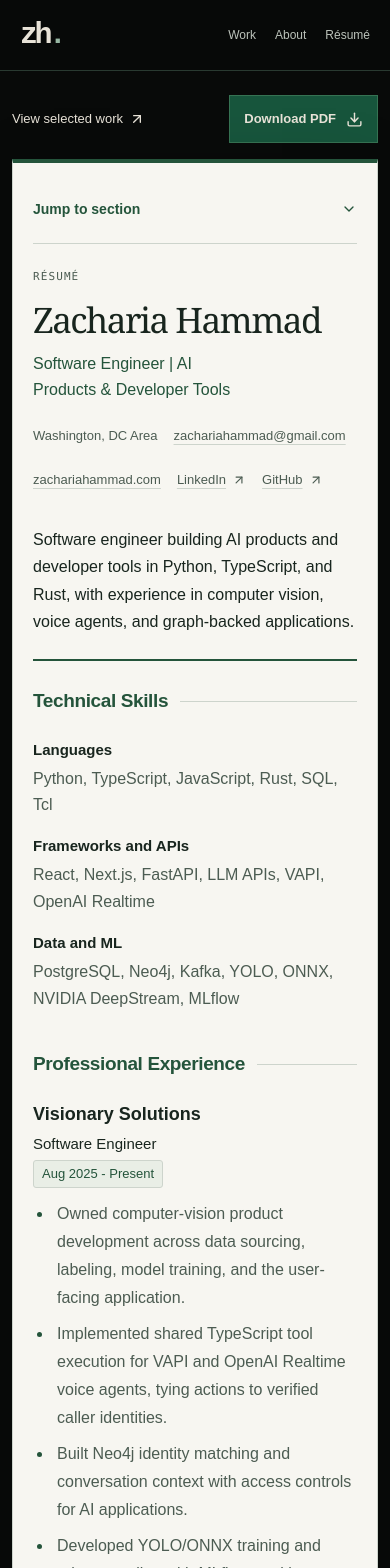
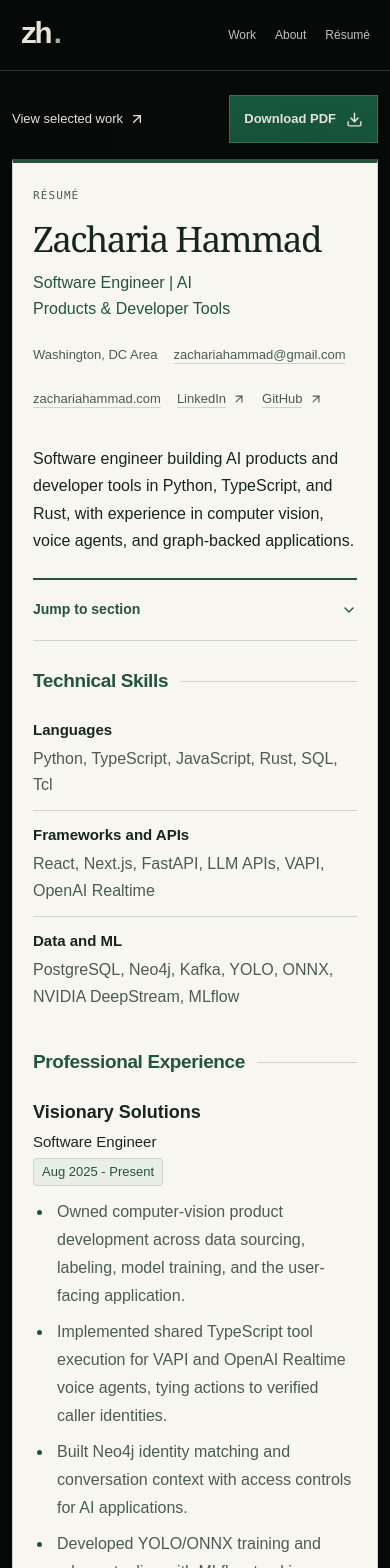
Before and after one commit to Zach-hammad/zach-hammad-portfolio, a Next.js app: page /resume in a window 390 px wide. Shown: the top 1568 px of the page. Built offline with nearby package versions, Linux system fonts and the light colour scheme.

Commit message:
Improve resume navigation and reading rhythm

```diff
--- a/src/app/globals.css
+++ b/src/app/globals.css
@@ -1591,9 +1591,6 @@ details[open] .detail-symbol::after {
 .resume-actions .text-link {
   font-size: 14px;
 }
-.resume-links {
-  margin-top: 0;
-}
 .resume-meta a {
   display: inline-flex;
   align-items: center;
@@ -1610,9 +1607,6 @@ details[open] .detail-symbol::after {
 }
 .resume-layout {
   margin-top: 32px;
-}
-.resume-section {
-  scroll-margin-top: 24px;
 }
 .resume-section + .resume-section {
   margin-top: 40px;
@@ -1627,6 +1621,11 @@ details[open] .detail-symbol::after {
   letter-spacing: -0.02em;
   color: var(--accent);
   margin-bottom: 24px;
+  scroll-margin-top: 24px;
+}
+.resume-section h2:focus-visible {
+  outline: 2px solid var(--accent);
+  outline-offset: 5px;
 }
 .resume-section h2::after {
   content: "";
@@ -1637,6 +1636,10 @@ details[open] .detail-symbol::after {
 }
 .resume-entry {
   margin-top: 28px;
+}
+.resume-entry + .resume-entry {
+  padding-top: 24px;
+  border-top: 1px solid var(--line);
 }
 .resume-section h2 + .resume-entry {
   margin-top: 0;
@@ -1706,7 +1709,9 @@ details[open] .detail-symbol::after {
   gap: 8px 24px;
 }
 .resume-skill + .resume-skill {
-  margin-top: 16px;
+  margin-top: 12px;
+  padding-top: 12px;
+  border-top: 1px solid var(--line);
 }
 .resume-skill h3 {
   font-size: 15px;
@@ -1743,9 +1748,15 @@ details[open] .detail-symbol::after {
   }
   .resume-mobile-contents {
     display: block;
-    margin-bottom: 24px;
-    padding-bottom: 12px;
+    position: sticky;
+    top: 81px;
+    z-index: 20;
+    padding-block: 8px;
     border-bottom: 1px solid var(--line);
+    background: var(--page);
+  }
+  .resume-section h2 {
+    scroll-margin-top: 64px;
   }
   .resume-mobile-contents summary {
     display: flex;
@@ -1765,6 +1776,8 @@ details[open] .detail-symbol::after {
   }
   .resume-mobile-contents nav {
     padding-top: 8px;
+    max-height: min(18rem, calc(100dvh - 180px));
+    overflow-y: auto;
   }
   .resume-mobile-contents a {
     display: flex;
@@ -1777,6 +1790,9 @@ details[open] .detail-symbol::after {
   .resume-mobile-contents a:hover {
     background: #e9eee6;
   }
+  .resume-mobile-contents a:focus-visible {
+    outline-offset: -2px;
+  }
   .shell {
     width: calc(100% - 64px);
   }
@@ -2064,8 +2080,8 @@ details[open] .detail-symbol::after {
     font-size: 13px;
     margin-top: 12px;
   }
-  .resume-links {
-    margin-top: 0;
+  .resume-mobile-contents {
+    top: 71px;
   }
   .resume-summary {
     font-size: 16px;
--- a/src/app/resume/page.tsx
+++ b/src/app/resume/page.tsx
@@ -1,7 +1,8 @@
 import type { Metadata } from "next";
 import Link from "next/link";
-import { ArrowUpRight, ChevronDown, Download } from "lucide-react";
+import { ArrowUpRight, Download } from "lucide-react";
 import TopBar from "@/components/TopBar";
+import ResumeSectionMenu from "@/components/ResumeSectionMenu";
 import { contact } from "@/data/contact";
 import { resume } from "@/data/resume";
 import { site } from "@/data/site";
@@ -63,14 +64,6 @@ export default function ResumePage() {
             <ul>{sectionLinks}</ul>
           </nav>
           <article className="resume-document" aria-label={`${resume.name} resume`}>
-            <details className="resume-mobile-contents">
-              <summary>
-                Jump to section <ChevronDown size={16} aria-hidden="true" />
-              </summary>
-              <nav aria-label="Resume sections">
-                <ul>{sectionLinks}</ul>
-              </nav>
-            </details>
             <header className="resume-header">
               <p className="eyebrow">Résumé</p>
               <div className="resume-heading">
@@ -89,8 +82,6 @@ export default function ResumePage() {
                     )}
                   </span>
                 ))}
-              </div>
-              <div className="resume-meta resume-links">
                 <a href={site.url}>{new URL(site.url).hostname}</a>
                 <a href={contact.linkedin} target="_blank" rel="noopener noreferrer">
                   LinkedIn <ArrowUpRight size={14} aria-hidden="true" />
@@ -101,9 +92,10 @@ export default function ResumePage() {
               </div>
               <p className="resume-summary">{resume.summary}</p>
             </header>
+            <ResumeSectionMenu>{sectionLinks}</ResumeSectionMenu>
             <div className="resume-layout">
               <section className="resume-section" aria-labelledby="skills-title">
-                <h2 id="skills-title">Technical Skills</h2>
+                <h2 id="skills-title" tabIndex={-1}>Technical Skills</h2>
                 {resume.skillGroups.map((group) => (
                   <div className="resume-skill" key={group.label}>
                     <h3>{group.label}</h3>
@@ -112,7 +104,7 @@ export default function ResumePage() {
                 ))}
               </section>
               <section className="resume-section" aria-labelledby="experience-title">
-                <h2 id="experience-title">Professional Experience</h2>
+                <h2 id="experience-title" tabIndex={-1}>Professional Experience</h2>
                 {resume.experience.map((experience) => (
                   <article key={experience.organization} className="resume-entry">
                     <header>
@@ -131,7 +123,7 @@ export default function ResumePage() {
                 ))}
               </section>
               <section className="resume-section" aria-labelledby="projects-title">
-                <h2 id="projects-title">Projects</h2>
+                <h2 id="projects-title" tabIndex={-1}>Projects</h2>
                 {resume.projects.map((project) => (
                   <article key={project.name} className="resume-entry">
                     <h3>{project.name}</h3>
@@ -141,7 +133,7 @@ export default function ResumePage() {
                 ))}
               </section>
               <section className="resume-section" aria-labelledby="education-title">
-                <h2 id="education-title">Education</h2>
+                <h2 id="education-title" tabIndex={-1}>Education</h2>
                 <div className="resume-entry">
                   <header>
                     <div className="resume-entry-heading">
@@ -156,7 +148,7 @@ export default function ResumePage() {
                 </div>
               </section>
               <section className="resume-section" aria-labelledby="certifications-title">
-                <h2 id="certifications-title">Certifications</h2>
+                <h2 id="certifications-title" tabIndex={-1}>Certifications</h2>
                 {resume.certifications.map((certification) => (
                   <article key={certification.name} className="resume-entry">
                     <header>
--- /dev/null
+++ b/src/components/ResumeSectionMenu.tsx
@@ -0,0 +1,23 @@
+"use client";
+
+import type { MouseEvent, ReactNode } from "react";
+import { ChevronDown } from "lucide-react";
+
+export default function ResumeSectionMenu({ children }: { children: ReactNode }) {
+  function closeAfterNavigation(event: MouseEvent<HTMLDetailsElement>) {
+    if (event.target instanceof Element && event.target.closest('a[href^="#"]')) {
+      event.currentTarget.open = false;
+    }
+  }
+
+  return (
+    <details className="resume-mobile-contents" onClick={closeAfterNavigation}>
+      <summary>
+        Jump to section <ChevronDown size={16} aria-hidden="true" />
+      </summary>
+      <nav aria-label="Resume sections">
+        <ul>{children}</ul>
+      </nav>
+    </details>
+  );
+}
```
